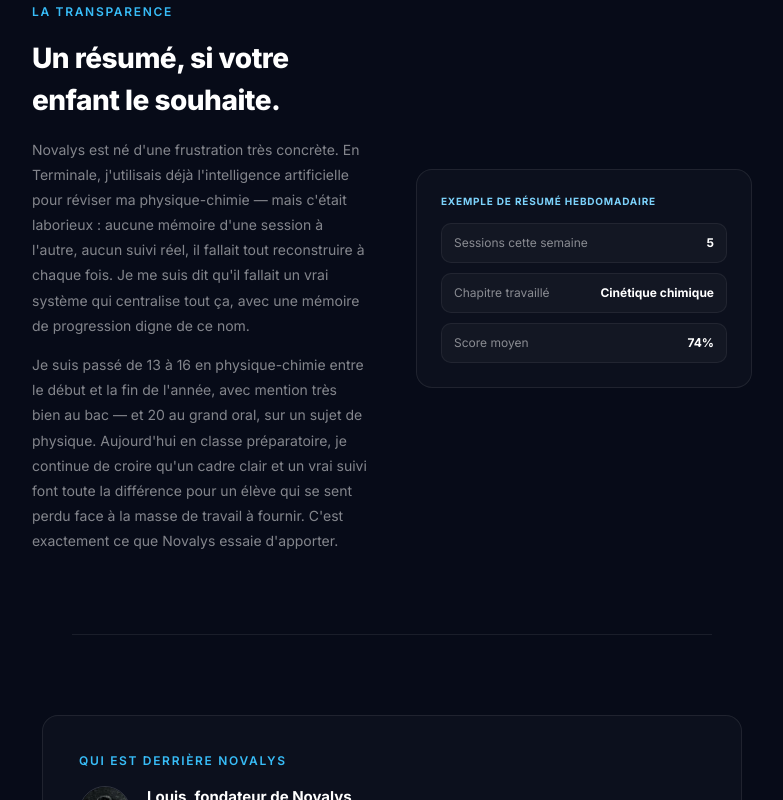
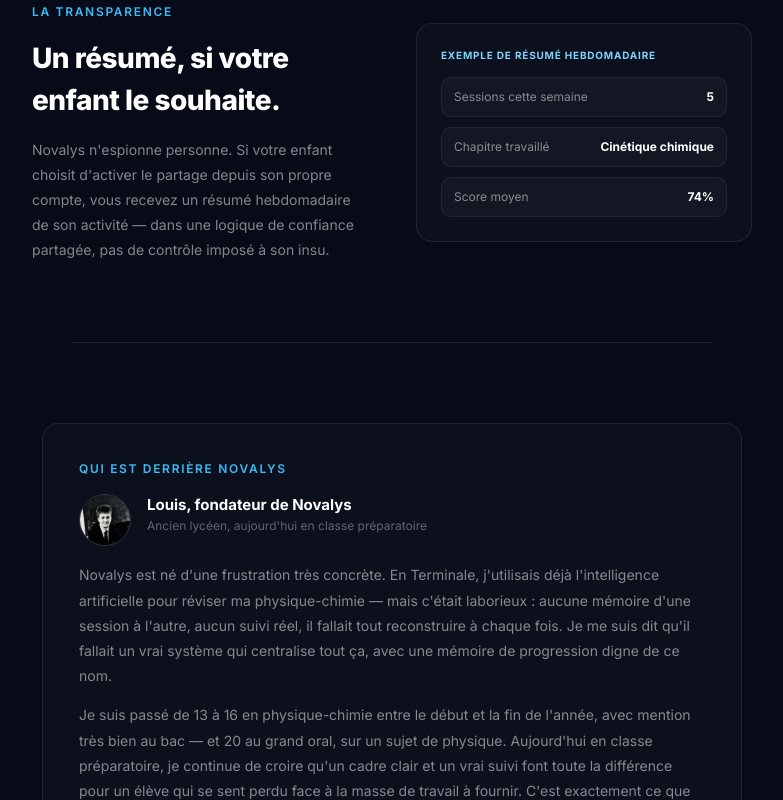
Before and after one commit to louismaurice2904/coach-pc, a Next.js app: page /parents in a window 1280 px wide. Shown: the part 1680-2480 px from the top of the page, without its empty margins (248-1031 px from the left). Built offline with nearby package versions, Linux system fonts and the light colour scheme; no server answers.

Commit message:
correction section fondateur sur page parents

```diff
--- a/app/parents/page.tsx
+++ b/app/parents/page.tsx
@@ -129,7 +129,7 @@
 
       <div className="divider" />
 
-      {/* Transparence */}
+            {/* Transparence */}
       <div style={{ position: 'relative', zIndex: 2, padding: isMobile ? '50px 20px' : '80px 40px' }}>
         <div style={{ maxWidth: 720, margin: '0 auto', display: 'grid', gridTemplateColumns: isMobile ? '1fr' : '1fr 1fr', gap: isMobile ? 24 : 48, alignItems: 'center' }}>
           <div>
@@ -137,11 +137,8 @@
             <h2 style={{ fontSize: isMobile ? 22 : 28, fontWeight: 800, color: 'white', marginBottom: 16, letterSpacing: '-0.5px' }}>
               Un résumé, si votre enfant le souhaite.
             </h2>
-                       <p style={{ color: 'rgba(255,255,255,0.5)', fontSize: 14, lineHeight: 1.8 }}>
-              Novalys est né d'une frustration très concrète. En Terminale, j'utilisais déjà l'intelligence artificielle pour réviser ma physique-chimie — mais c'était laborieux : aucune mémoire d'une session à l'autre, aucun suivi réel, il fallait tout reconstruire à chaque fois. Je me suis dit qu'il fallait un vrai système qui centralise tout ça, avec une mémoire de progression digne de ce nom.
-            </p>
-            <p style={{ color: 'rgba(255,255,255,0.5)', fontSize: 14, lineHeight: 1.8, marginTop: 14 }}>
-              Je suis passé de 13 à 16 en physique-chimie entre le début et la fin de l'année, avec mention très bien au bac — et 20 au grand oral, sur un sujet de physique. Aujourd'hui en classe préparatoire, je continue de croire qu'un cadre clair et un vrai suivi font toute la différence pour un élève qui se sent perdu face à la masse de travail à fournir. C'est exactement ce que Novalys essaie d'apporter.
+            <p style={{ color: 'rgba(255,255,255,0.5)', fontSize: 14, lineHeight: 1.8 }}>
+              Novalys n'espionne personne. Si votre enfant choisit d'activer le partage depuis son propre compte, vous recevez un résumé hebdomadaire de son activité — dans une logique de confiance partagée, pas de contrôle imposé à son insu.
             </p>
           </div>
           <div className="card" style={{ borderRadius: 16, padding: 24 }}>
@@ -170,7 +167,7 @@
           <div className="card" style={{ borderRadius: 16, padding: isMobile ? 24 : 36 }}>
             <p className="eyebrow" style={{ marginBottom: 16 }}>QUI EST DERRIÈRE NOVALYS</p>
             <div style={{ display: 'flex', gap: 16, alignItems: 'flex-start', flexWrap: 'wrap', marginBottom: 16 }}>
-                           <img src="/louis.png.png" alt="Louis, fondateur de Novalys" style={{
+              <img src="/louis.png.png" alt="Louis, fondateur de Novalys" style={{
                 width: 52, height: 52, borderRadius: '50%', flexShrink: 0,
                 objectFit: 'cover', border: '1px solid rgba(255,255,255,0.15)'
               }} />
@@ -180,7 +177,10 @@
               </div>
             </div>
             <p style={{ color: 'rgba(255,255,255,0.5)', fontSize: 14, lineHeight: 1.8 }}>
-              Novalys est né de l'expérience directe de la préparation au bac — la difficulté de s'organiser seul, sans savoir par où commencer. C'est cette expérience qui guide chaque fonctionnalité du produit, pensée pour vraiment aider un lycéen à progresser, pas juste à gagner du temps sur ses devoirs.
+              Novalys est né d'une frustration très concrète. En Terminale, j'utilisais déjà l'intelligence artificielle pour réviser ma physique-chimie — mais c'était laborieux : aucune mémoire d'une session à l'autre, aucun suivi réel, il fallait tout reconstruire à chaque fois. Je me suis dit qu'il fallait un vrai système qui centralise tout ça, avec une mémoire de progression digne de ce nom.
+            </p>
+            <p style={{ color: 'rgba(255,255,255,0.5)', fontSize: 14, lineHeight: 1.8, marginTop: 14 }}>
+              Je suis passé de 13 à 16 en physique-chimie entre le début et la fin de l'année, avec mention très bien au bac — et 20 au grand oral, sur un sujet de physique. Aujourd'hui en classe préparatoire, je continue de croire qu'un cadre clair et un vrai suivi font toute la différence pour un élève qui se sent perdu face à la masse de travail à fournir. C'est exactement ce que Novalys essaie d'apporter.
             </p>
           </div>
         </div>
```
